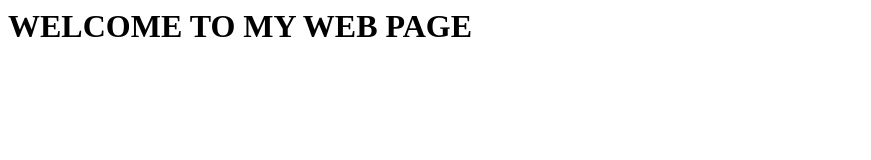
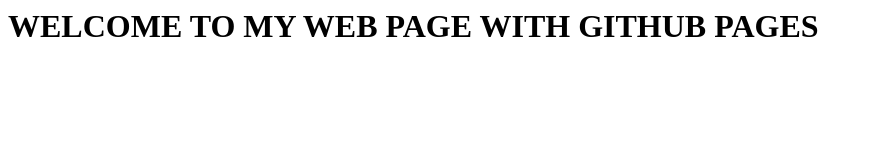
Before and after one commit to lrayze/github-pages-web, a plain HTML site: page index.html in a window 1280 px wide. Shown: the whole page, without its empty margins (0-871 px from the left). Drawn offline with Linux system fonts and the light colour scheme.

Commit message:
Update title.

```diff
--- a/index.html
+++ b/index.html
@@ -1 +1 @@
-<h1>WELCOME TO MY WEB PAGE</h1>
+<h1>WELCOME TO MY WEB PAGE WITH GITHUB PAGES</h1>
```
